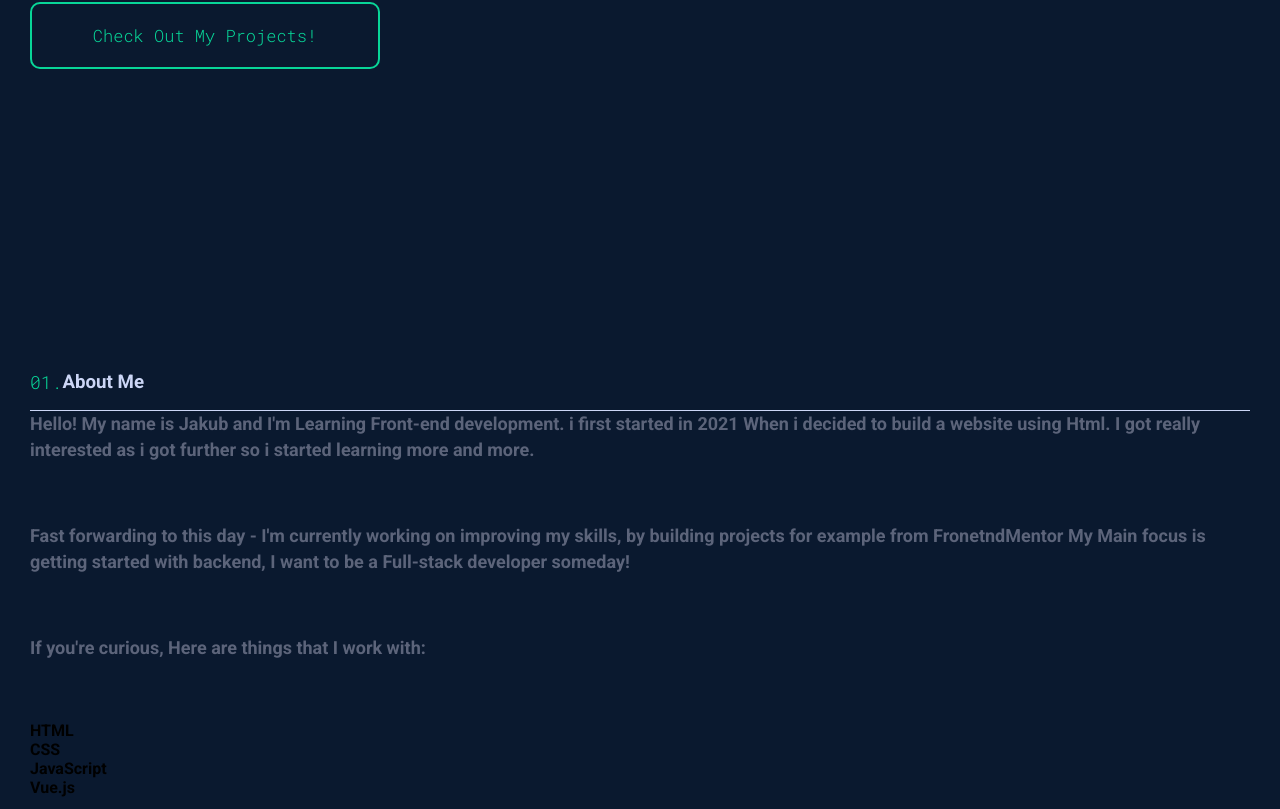
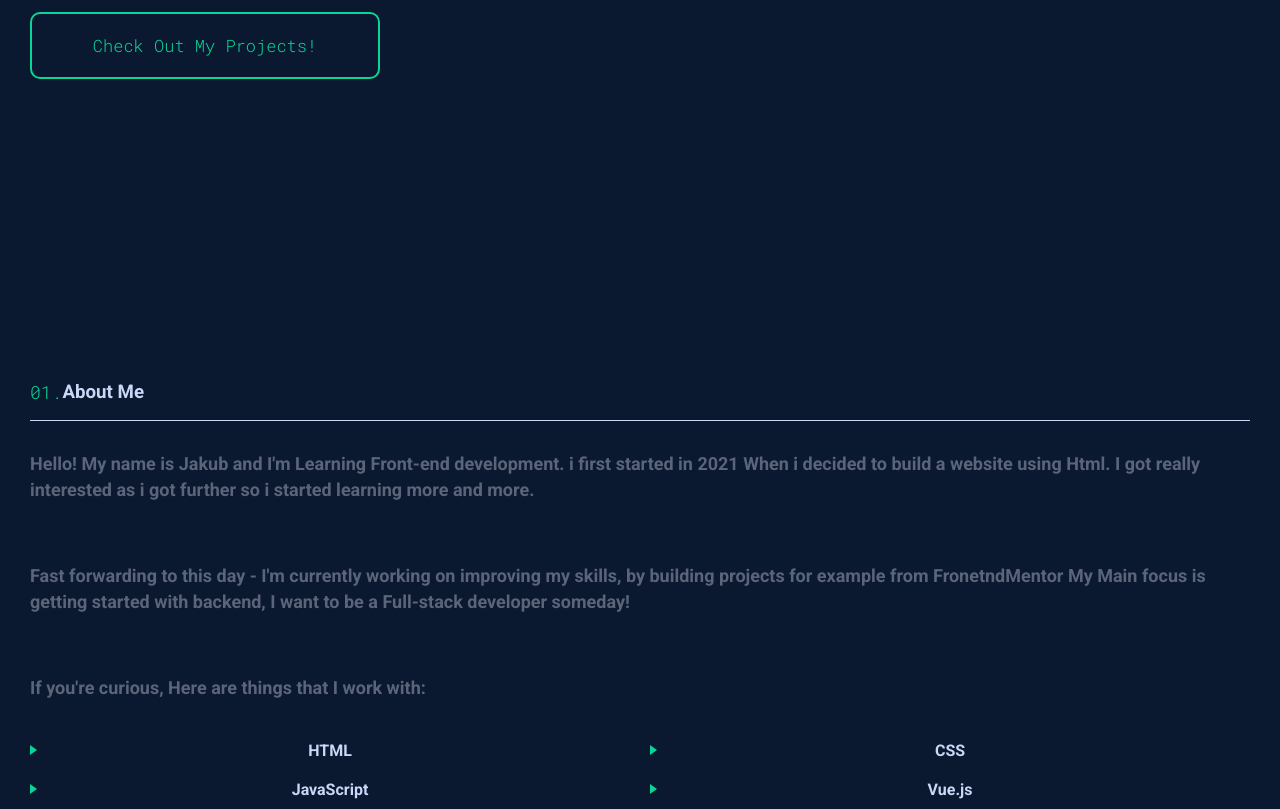
Before and after one commit to JustKooba/Personal-website, a Vue app: page / in a window 1280 px wide. Shown: the part 545-1354 px from the top of the page. Built offline with nearby package versions, Linux system fonts and the light colour scheme.

Commit message:
Menu collapses on scroll

```diff
--- a/src/App.vue
+++ b/src/App.vue
@@ -10,22 +10,22 @@
           class="menu close"
         />
         <li>
-          <p class="green">01.</p>
+          <p class="green">01</p>
 
-          <p class="menu-p">About Me</p>
+          <p class="menu-p" @click="scrollToAbout">About Me</p>
         </li>
         <li>
-          <p class="green">02.</p>
+          <p class="green">02</p>
 
           <p class="menu-p">Work</p>
         </li>
         <li>
-          <p class="green">03.</p>
+          <p class="green">03</p>
 
           <p class="menu-p">Portfolio</p>
         </li>
         <li>
-          <p class="green">04.</p>
+          <p class="green">04</p>
 
           <p class="menu-p">Contact</p>
         </li>
@@ -46,7 +46,7 @@
       </div>
       <button class="check">Check Out My Projects!</button>
 
-      <div class="about">
+      <div class="about" ref="about">
         <div class="about-header">
           <p class="green">01.</p>
           <h3>About Me</h3>
@@ -64,7 +64,9 @@
             focus is getting started with backend, I want to be a Full-stack
             developer someday!
           </p>
-          <p class="desc">If you're curious, Here are things that I work with:</p>
+          <p class="desc">
+            If you're curious, Here are things that I work with:
+          </p>
           <ul class="tech">
             <li>HTML</li>
             <li>CSS</li>
@@ -92,6 +94,25 @@ export default {
         this.menuConDisplay = "none";
       }
     },
+    scrollToAbout() {
+      const about = this.$refs.about;
+      this.menuConDisplay = "none";
+      window.scrollTo({
+        top: about.offsetTop,
+        behavior: "smooth",
+      });
+    },
+    closeMenuOnScroll() {
+      if (window.scrollY > 0) {
+        this.menuConDisplay = "none";
+      }
+    },
+  },
+  mounted() {
+    window.addEventListener("scroll", this.closeMenuOnScroll);
+  },
+  beforeUnmount() {
+    window.removeEventListener("scroll", this.closeMenuOnScroll);
   },
 };
 </script>
@@ -189,7 +210,7 @@ header {
 }
 
 .menu {
-  height: 55px;
+  height: 45px;
   cursor: pointer;
 }
 
@@ -259,6 +280,32 @@ h3 {
 
 .about-desc {
   position: relative;
-  top: 300px;
+  top: 330px;
+}
+
+.tech {
+  display: flex;
+  flex-wrap: wrap;
+  justify-content: space-between;
+  text-align: center;
+  color: #ccd6f6;
+  margin-top: -30px;
+}
+
+.tech li {
+  width: calc(50% - 10px);
+  margin-bottom: 10px;
+}
+
+.tech li::before {
+  content: "";
+  border-color: transparent #08d698;
+  border-style: solid;
+  border-width: 0.35em 0 0.35em 0.45em;
+  display: block;
+  height: 0;
+  width: 0;
+  top: 0.9em;
+  position: relative;
 }
 </style>
```
